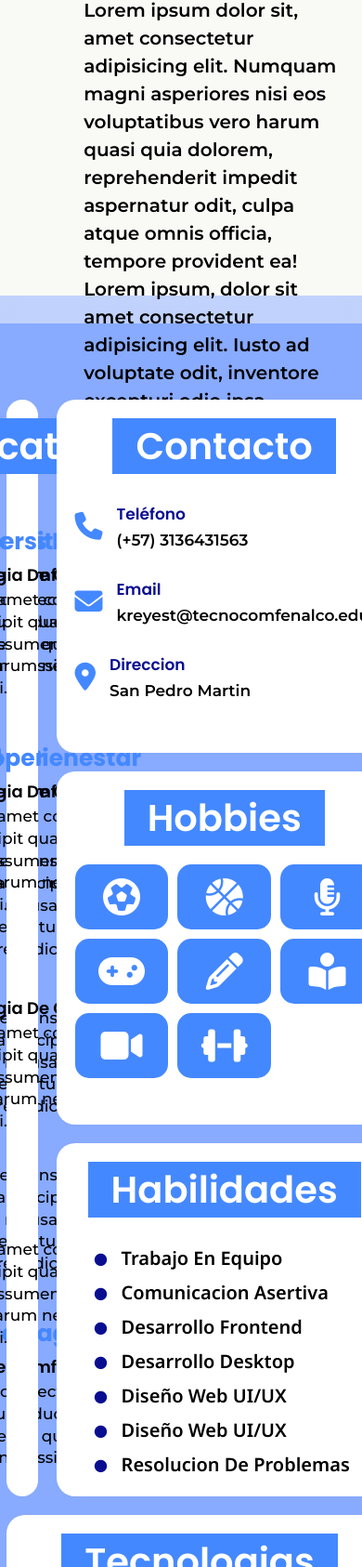
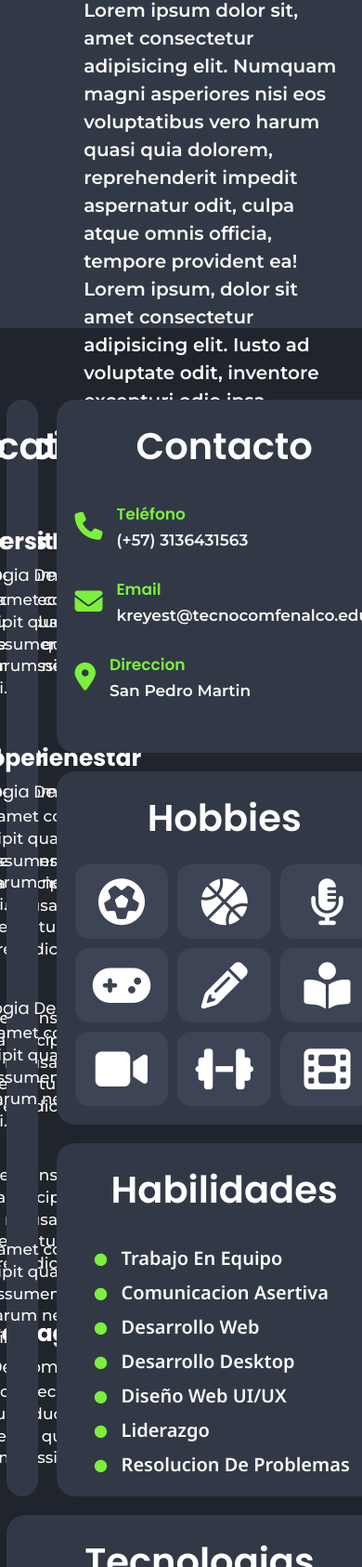
Before and after one commit to TheMidnigth/Hoja-De-Vida, a plain HTML site: page index.html in a window 390 px wide. Shown: the part 314-2000 px from the top of the page at 93% size. Drawn offline with nearby package versions, Linux system fonts and the light colour scheme.

Commit message:
section main__information terminado falta rellenar los p y poner todo el curriculum responsivo

```diff
--- a/Curriculum.css
+++ b/Curriculum.css
@@ -5,17 +5,20 @@
 }
 
 :root {
-    --colorPrincipal: #48f;
-    --colorPrincipal2:#88aaff;
+    --colorPrincipal: #7cf03d;
+    --colorPrincipal2: #88aaff;
     --colorSecundario: #ffffff;
     --colorTerciera: #000000;
     --colorCuartario: #090e90;
     --colorQuintario: #f9f9f6;
+    --colorSextario:#1f242d;
 }
 
-body{
-    background-color: var(--colorPrincipal2);
+body {
+    background-color: var(--colorSextario);
 }
+
+
 
 /* Section aboutMe */
 .main__aboutMe {
@@ -27,9 +30,7 @@ body{
 }
 
 .aboutMe__perfil {
-    background-color: rgba(250, 250, 250, 0.5);
-    backdrop-filter: blur(12px);
-    -webkit-backdrop-filter: blur(12px);
+    background-color: #323946;
     padding: 30px;
     border-radius: 20px;
     margin: -100px 0 0 0;
@@ -38,10 +39,9 @@ body{
 .perfil__information {
     display: flex;
     gap: 5rem;
-    background-color: var(--colorQuintario);
     border-radius: 20px;
-    padding: 30px;
-    height: 520px;
+    padding: 65px;
+    height: 530px;
 }
 
 .perfil__information .information__img img {
@@ -67,11 +67,13 @@ body{
     font: 700 75px "Poppins";
     text-transform: capitalize;
     margin: -20px 0 20px 0;
+    color: var(--colorSecundario);
 }
 
 .information__description .description__soy {
     display: inline-block;
     font: 700 70px "Poppins";
+    color: var(--colorSecundario);
 
 }
 
@@ -83,17 +85,18 @@ body{
     font-size: 35px;
     margin: 0 0 0 40px;
     position: absolute;
-    top: 2.5rem;
+    top: 0.5rem;
 
 }
 
 
 .information__description .description__text {
     font: 600 20px/1.5 "Montserrat";
+    color: var(--colorQuintario);
 }
 
 /* Section main__information */
-.main__information{
+.main__information {
     display: flex;
     justify-content: center;
     align-items: center;
@@ -103,21 +106,21 @@ body{
 .information__content {
     display: grid;
     grid-template-columns: repeat(5, 1fr);
-    grid-template-rows: repeat(8, 1fr);
+    grid-template-rows: repeat(4, 1fr);
     gap: 20px;
-    padding: 0 40px;
+    padding: 0 40px 50px 40px;
 }
 
-.content__item{
-    background-color:var(--colorSecundario) ;
+.content__item {
+    background: #323946;
     border-radius: 20px;
-    padding:20px 0 0 0;
+    padding: 20px 0 0 0;
     cursor: pointer;
     transform: translateY(0px);
     transition: transform .7s ease;
 }
 
-.content__item:hover{
+.content__item:hover {
     transform: translateY(-10px);
 }
 
@@ -126,7 +129,7 @@ body{
     grid-row: span 4 / span 4;
 }
 
-.item__experencia{
+.item__experencia {
     display: flex;
     flex-direction: column;
     justify-content: center;
@@ -134,7 +137,7 @@ body{
     gap: 30px;
 }
 
-.experencia__presentacion{
+.experencia__presentacion {
     display: flex;
     justify-content: center;
     align-items: center;
@@ -142,65 +145,68 @@ body{
 
 }
 
-.experencia__presentacion .presentacion__title{
+.experencia__presentacion .presentacion__title {
     font: 600 40px "Poppins";
     color: var(--colorSecundario);
-    background-color: var(--colorPrincipal);
     padding: 0px 25px;
 
 }
 
 
-.experiencia__description{
+.experiencia__description {
     display: flex;
     flex-direction: column;
     gap: 20px;
 }
 
-.description__item .item__fecha{
-    color: var(--colorCuartario);
+.description__item .item__fecha {
+    color: var(--colorPrincipal);
     font: 800 16px "Noto Sans";
 }
 
 .description__item .item__title {
     font: 700 25px "Poppins";
-    color: var(--colorPrincipal);
+    color: var(--colorSecundario);
     margin: 2px 0 2px 0;
 
 }
 
-.description__item .item__lugar{
-    font: 600 18px "Poppins";
+.description__item .item__lugar {
+    font: 400 18px "Poppins";
+    color: var(--colorQuintario);
 }
 
-.description__item .item__lugar i{
+.description__item .item__lugar i {
     font-size: 25px;
-    color: var(--colorCuartario);
+    color: var(--colorPrincipal);
+    margin: 0 10px 0 0;
 }
 
-.description__item .item__subtitulo{
+.description__item .item__subtitulo {
     margin: 10px 0 10px 0;
     color: var(--colorPrincipal);
     font: 600 20px "Poppins";
 }
 
 
-.description__item .item__text{
+.description__item .item__text {
     font: 500 17px/1.4 "Montserrat";
     margin: 2px 0 0 0;
     width: 450px;
+    color: var(--colorQuintario);
 }
 
 .description__item .item__text i {
-    color: var(--colorCuartario);
+    color: var(--colorPrincipal);
 }
+
 .item--education {
     grid-column: span 2 / span 2;
     grid-row: span 3 / span 3;
     grid-column-start: 3;
 }
 
-.item__etapas{
+.item__etapas {
     display: flex;
     flex-direction: column;
     justify-content: center;
@@ -208,22 +214,21 @@ body{
     gap: 30px;
 }
 
-.etapas__presentacion{
+.etapas__presentacion {
     display: flex;
     justify-content: center;
     align-items: center;
 
 }
 
-.etapas__presentacion .presentacion__title{
+.etapas__presentacion .presentacion__title {
     font: 600 40px "Poppins";
     color: var(--colorSecundario);
-    background-color: var(--colorPrincipal);
     padding: 0px 25px;
 }
 
 
-.education__description{
+.education__description {
     display: flex;
     flex-direction: column;
     gap: 20px;
@@ -235,23 +240,22 @@ body{
     grid-column-start: 5;
 }
 
-.item__icon{
+.item__icon {
     display: flex;
     flex-direction: column;
     gap: 30px;
 }
 
-.icon__presentacion{
+.icon__presentacion {
     display: flex;
     justify-content: center;
     align-items: center;
     gap: 5rem;
 }
 
-.icon__presentacion .presentacion__title{
+.icon__presentacion .presentacion__title {
     font: 600 40px "Poppins";
     color: var(--colorSecundario);
-    background-color: var(--colorPrincipal);
     padding: 0px 25px;
 }
 
@@ -281,12 +285,13 @@ body{
 .opcion__title {
     margin: 0;
     font: 600 17px "Poppins";
-    color: var(--colorCuartario);
+    color: var(--colorPrincipal);
 }
 
 .opcion__number {
     margin: 0;
     font: 600 17px "Montserrat";
+    color: var(--colorQuintario);
 }
 
 .item--hobbies {
@@ -296,51 +301,51 @@ body{
     padding: 20px 20px 0 20px;
 }
 
-.item__hoobies{
+.item__hoobies {
     display: flex;
     flex-direction: column;
 
 }
 
-.hoobies__presentacion{
+.hoobies__presentacion {
     display: flex;
     justify-content: center;
     align-items: center;
     gap: 5rem;
 }
 
-.hoobies__presentacion .presentacion__title{
+.hoobies__presentacion .presentacion__title {
     font: 600 40px "Poppins";
     color: var(--colorSecundario);
-    background-color: var(--colorPrincipal);
     padding: 0px 25px;
 }
 
-.hoobies__presentacion .presentacion__number{
+.hoobies__presentacion .presentacion__number {
     font: 600 40px "Noto Sans";
     color: var(--colorPrincipal);
 }
 
-.hobbies__grid{
+.hobbies__grid {
     margin: 20px 0 0 0;
     display: grid;
     gap: 10px;
-    grid-template-columns: repeat(3,1fr);
+    grid-template-columns: repeat(3, 1fr);
 }
 
-.hobbies__grid .hobbies__button{
-    background-color: var(--colorPrincipal);
-    color: var(--colorSecundario);
+.hobbies__grid .hobbies__button {
     display: flex;
     justify-content: center;
     padding: 15px 0;
     align-items: center;
     border-radius: 15px;
+    background-color: #3c4455;
+    color: var(--colorSecundario);
 }
 
-.hobbies__grid .hobbies__button i{
-    font-size: 40px;
+.hobbies__grid .hobbies__button i {
+    font-size: 50px;
 }
+
 
 
 .item--habilidades {
@@ -349,13 +354,13 @@ body{
     grid-row-start: 3;
 }
 
-.item__skill{
+.item__skill {
     display: flex;
     flex-direction: column;
     gap: 10px;
 }
 
-.skill__presentacion{
+.skill__presentacion {
     display: flex;
     justify-content: center;
     align-items: center;
@@ -363,71 +368,72 @@ body{
     margin: 0 0 20px 0;
 }
 
-.skill__presentacion .presentacion__title{
+.skill__presentacion .presentacion__title {
     font: 600 40px "Poppins";
     color: var(--colorSecundario);
-    background-color: var(--colorPrincipal);
     padding: 0px 25px;
 }
 
-.item__skill .skill__description{
+.item__skill .skill__description {
     padding: 0 0 0 40px;
 }
 
 
-.skill__description i{
-    color: var(--colorCuartario);
+.skill__description i {
+    color: var(--colorPrincipal);
 }
 
-.skill__description .description__text{
+.skill__description .description__text {
     margin-left: 10px;
     font: 600 20px "Noto Sans";
+    color: var(--colorQuintario);
 }
 
 .item--tecnologias {
     grid-row: span 1 / span 1;
     grid-column: span 3 / span 3;
-    grid-column-start: 3; /* 4 */
-    grid-row-start: 4; /* 5 */
+    grid-column-start: 3;
+    /* 4 */
+    grid-row-start: 4;
+    /* 5 */
     padding: 20px 30px 20px 30px;
 }
 
-.item__tecnologias{
+.item__tecnologias {
     display: flex;
     flex-direction: column;
 }
 
-.tecnologias__presentacion{
+.tecnologias__presentacion {
     display: flex;
     justify-content: center;
     align-items: center;
     gap: 5rem;
 }
 
-.tecnologias__presentacion .presentacion__title{
+.tecnologias__presentacion .presentacion__title {
     font: 600 40px "Poppins";
     color: var(--colorSecundario);
-    background-color: var(--colorPrincipal);
     padding: 0px 25px;
 }
 
 
-.tecnologias__grid{
+.tecnologias__grid {
     margin: 20px 0 0 0;
     display: grid;
     gap: 10px;
-    grid-template-columns: repeat(5,1fr);
+    grid-template-columns: repeat(5, 1fr);
 }
 
-.tecnologias__grid .tecnologias__icon{
-    background-color: var(--colorPrincipal);
-    color: var(--colorSecundario);
+.tecnologias__grid .tecnologias__icon {
     display: flex;
     justify-content: center;
     align-items: center;
     border-radius: 15px;
+    background-color: #3c4455;
+    color: var(--colorSecundario);
 }
 
-.tecnologias__grid .tecnologias__icon i{
+.tecnologias__grid .tecnologias__icon i {
     font-size: 80px;
 }
--- a/index.html
+++ b/index.html
@@ -63,7 +63,9 @@
                                     Fundacion Tecnologia De Comfenalco
                                 </h4>
                                 <p class="item__text">
-                                    Lorem, ipsum dolor sit amet consectetur adipisicing elit. Sapiente fuga suscipit quasi ducimus, possimus labore ut recusandae assumenda qui cum ex consequatur repellat earum necessitatibus! Iure impedit rem dicta modi.
+                                    Lorem, ipsum dolor sit amet consectetur adipisicing elit. Sapiente fuga suscipit
+                                    quasi ducimus, possimus labore ut recusandae assumenda qui cum ex consequatur
+                                    repellat earum necessitatibus! Iure impedit rem dicta modi.
                                 </p>
                             </div>
 
@@ -78,19 +80,25 @@
                                 <h2 class="item__subtitulo">Terminal Java</h2>
                                 <p class="item__text">
                                     <i class="ri-circle-fill"></i>
-                                    Lorem, ipsum dolor sit amet consectetur adipisicing elit. Sapiente fuga suscipit quasi ducimus, possimus labore ut recusandae assumenda qui cum ex consequatur repellat earum necessitatibus! Iure impedit rem dicta modi.
+                                    Lorem, ipsum dolor sit amet consectetur adipisicing elit. Sapiente fuga suscipit
+                                    quasi ducimus, possimus labore ut recusandae assumenda qui cum ex consequatur
+                                    repellat earum necessitatibus! Iure impedit rem dicta modi.
                                 </p>
 
                                 <h2 class="item__subtitulo">Desktop Java Swing</h2>
                                 <p class="item__text">
                                     <i class="ri-circle-fill"></i>
-                                    Lorem, ipsum dolor sit amet consectetur adipisicing elit. Sapiente fuga suscipit quasi ducimus, possimus labore ut recusandae assumenda qui cum ex consequatur repellat earum necessitatibus! Iure impedit rem dicta modi.
+                                    Lorem, ipsum dolor sit amet consectetur adipisicing elit. Sapiente fuga suscipit
+                                    quasi ducimus, possimus labore ut recusandae assumenda qui cum ex consequatur
+                                    repellat earum necessitatibus! Iure impedit rem dicta modi.
                                 </p>
 
                                 <h2 class="item__subtitulo">Web Java Spring Boot</h2>
                                 <p class="item__text">
                                     <i class="ri-circle-fill"></i>
-                                    Lorem, ipsum dolor sit amet consectetur adipisicing elit. Sapiente fuga suscipit quasi ducimus, possimus labore ut recusandae assumenda qui cum ex consequatur repellat earum necessitatibus! Iure impedit rem dicta modi.
+                                    Lorem, ipsum dolor sit amet consectetur adipisicing elit. Sapiente fuga suscipit
+                                    quasi ducimus, possimus labore ut recusandae assumenda qui cum ex consequatur
+                                    repellat earum necessitatibus! Iure impedit rem dicta modi.
                                 </p>
                             </div>
 
@@ -102,7 +110,23 @@
                                     Fundacion Tecnologia De Comfenalco
                                 </h4>
                                 <p class="item__text">
-                                    Lorem, ipsum dolor sit amet consectetur adipisicing elit. Sapiente fuga suscipit quasi ducimus, possimus labore ut recusandae assumenda qui cum ex consequatur repellat earum necessitatibus! Iure impedit rem dicta modi.
+                                    Lorem, ipsum dolor sit amet consectetur adipisicing elit. Sapiente fuga suscipit
+                                    quasi ducimus, possimus labore ut recusandae assumenda qui cum ex consequatur
+                                    repellat earum necessitatibus! Iure impedit rem dicta modi.
+                                </p>
+                            </div>
+
+                            <div class="description__item">
+                                <span class="item__fecha">Jun 2025 - Jul 2025</span>
+                                <h2 class="item__title">Portafolio Web</h2>
+                                <h4 class="item__lugar">
+                                    <i class="fa-solid fa-location-dot"></i>
+                                    Fundacion Tecnologia De Comfenalco
+                                </h4>
+                                <p class="item__text">
+                                    Lorem, ipsum dolor sit amet consectetur adipisicing elit. Sapiente fuga suscipit
+                                    quasi ducimus, possimus labore ut recusandae assumenda qui cum ex consequatur
+                                    repellat earum necessitatibus! Iure impedit rem dicta modi.
                                 </p>
                             </div>
                         </div>
@@ -128,7 +152,9 @@
                                     Fundacion Tecnologia De Comfenalco
                                 </h4>
                                 <p class="item__text">
-                                    Lorem, ipsum dolor sit amet consectetur adipisicing elit. Sapiente fuga suscipit quasi ducimus, possimus labore ut recusandae assumenda qui cum ex consequatur repellat earum necessitatibus! Iure impedit rem dicta modi.
+                                    Lorem, ipsum dolor sit amet consectetur adipisicing elit. Sapiente fuga suscipit
+                                    quasi ducimus, possimus labore ut recusandae assumenda qui cum ex consequatur
+                                    repellat earum necessitatibus! Iure impedit rem dicta modi.
                                 </p>
                             </div>
 
@@ -140,7 +166,9 @@
                                     Fundacion Tecnologia De Comfenalco
                                 </h4>
                                 <p class="item__text">
-                                    Lorem, ipsum dolor sit amet consectetur adipisicing elit. Sapiente fuga suscipit quasi ducimus, possimus labore ut recusandae assumenda qui cum ex consequatur repellat earum necessitatibus! Iure impedit rem dicta modi.
+                                    Lorem, ipsum dolor sit amet consectetur adipisicing elit. Sapiente fuga suscipit
+                                    quasi ducimus, possimus labore ut recusandae assumenda qui cum ex consequatur
+                                    repellat earum necessitatibus! Iure impedit rem dicta modi.
                                 </p>
                             </div>
 
@@ -152,7 +180,9 @@
                                     Fundacion Tecnologia De Comfenalco
                                 </h4>
                                 <p class="item__text">
-                                    Lorem, ipsum dolor sit amet consectetur adipisicing elit. Sapiente fuga suscipit quasi ducimus, possimus labore ut recusandae assumenda qui cum ex consequatur repellat earum necessitatibus! Iure impedit rem dicta modi.
+                                    Lorem, ipsum dolor sit amet consectetur adipisicing elit. Sapiente fuga suscipit
+                                    quasi ducimus, possimus labore ut recusandae assumenda qui cum ex consequatur
+                                    repellat earum necessitatibus! Iure impedit rem dicta modi.
                                 </p>
                             </div>
 
@@ -164,7 +194,9 @@
                                     AWS Academy
                                 </h4>
                                 <p class="item__text">
-                                    Lorem, ipsum dolor sit amet consectetur adipisicing elit. Sapiente fuga suscipit quasi ducimus, possimus labore ut recusandae assumenda qui cum ex consequatur repellat earum necessitatibus! Iure impedit rem dicta modi.
+                                    Lorem, ipsum dolor sit amet consectetur adipisicing elit. Sapiente fuga suscipit
+                                    quasi ducimus, possimus labore ut recusandae assumenda qui cum ex consequatur
+                                    repellat earum necessitatibus! Iure impedit rem dicta modi.
                                 </p>
                             </div>
                         </div>
@@ -254,6 +286,10 @@
                             <div class="hobbies__button" data-tooltip="Gym">
                                 <i class="fa-solid fa-dumbbell"></i>
                             </div>
+
+                            <div class="hobbies__button" data-tooltip="Pelicula">
+                                <i class="fa-solid fa-film"></i>
+                            </div>
                         </div>
                     </div>
 
@@ -284,7 +320,7 @@
                         <div class="skill__description">
                             <i class="ri-circle-fill"></i>
                             <span class="description__text">
-                                Desarrollo Frontend
+                                Desarrollo Web
                             </span>
                         </div>
 
@@ -305,7 +341,7 @@
                         <div class="skill__description">
                             <i class="ri-circle-fill"></i>
                             <span class="description__text">
-                                Diseño Web UI/UX
+                                Liderazgo
                             </span>
                         </div>
 
@@ -351,8 +387,7 @@
                             </div>
 
                             <div class="tecnologias__icon" data-tooltip="JAVA">
-                                <i class='bx bxl-java'></i>
-
+                                <i class='bx bxl-java' ></i>
                             </div>
 
                             <div class="tecnologias__icon" data-tooltip="MONGODB">
@@ -371,8 +406,7 @@
                             </div>
 
                             <div class="tecnologias__icon" data-tooltip="PYTHON">
-                                <i class='bx bxl-python'></i>
-
+                                <i class='bx bxl-python' ></i>
                             </div>
 
                             <div class="tecnologias__icon" data-tooltip="POWER BI">
@@ -382,7 +416,6 @@
 
                             <div class="tecnologias__icon" data-tooltip="FIGMA">
                                 <i class='bx bxl-figma'></i>
-
                             </div>
 
                             <div class="tecnologias__icon" data-tooltip="GIT">
```
Also changed, not shown: assets/img/2846694.jpg (added).
